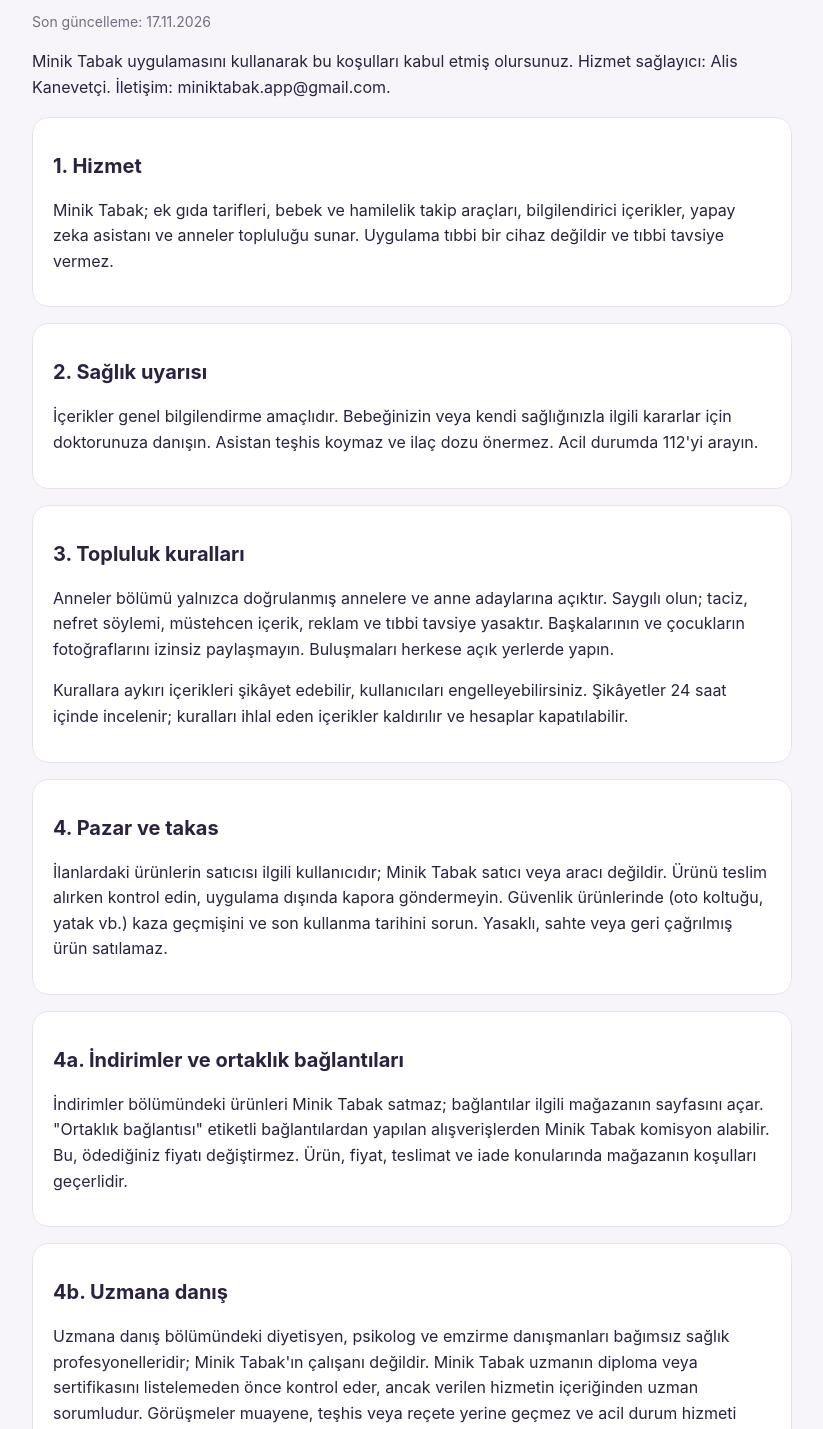
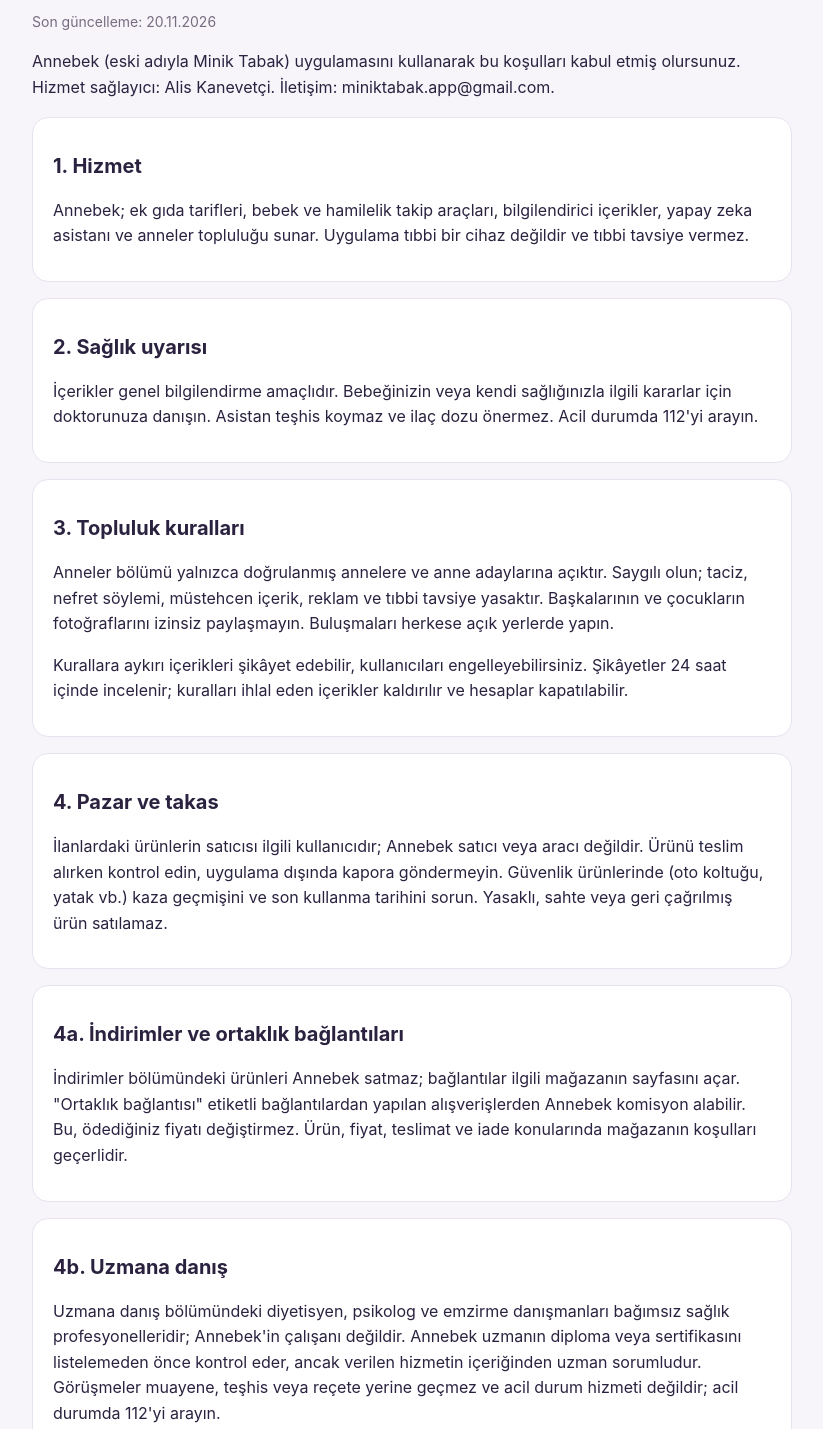
Before and after one commit to BerkayKanevetci/miniktabak-web, a plain HTML site: page kosullar.html in a window 1280 px wide. Shown: the part 171-1600 px from the top of the page, without its empty margins (228-1051 px from the left). Drawn offline with Linux system fonts and the light colour scheme.

Commit message:
Sayfalar Annebek adına göre güncellendi + marka/telif bölümü (5a) (#2)
* Kullanım koşulları: marka, telif ve fikri mülkiyet bölümü (5a) eklendi

Co-Authored-By: Claude Fable 5.2 <noreply@anthropic.com>
Claude-Session: https://claude.ai/code/session_01Q3An9Dz9F8rWJfrjTBgz17

* README: Annebek

Co-Authored-By: Claude Fable 5.2 <noreply@anthropic.com>
Claude-Session: https://claude.ai/code/session_01Q3An9Dz9F8rWJfrjTBgz17

---------

Co-authored-by: Claude <noreply@anthropic.com>

```diff
--- a/kosullar.html
+++ b/kosullar.html
@@ -1,6 +1,6 @@
 <!doctype html>
 <html lang="tr"><head><meta charset="utf-8"><meta name="viewport" content="width=device-width, initial-scale=1">
-<title>Kullanım Koşulları · Minik Tabak</title>
+<title>Kullanım Koşulları · Annebek</title>
 <style>
 :root{--bg:#F7F5FA;--card:#fff;--ink:#2B2240;--sub:#776C80;--pri:#D63C78;--line:#E7E2EE}
 @media (prefers-color-scheme:dark){:root{--bg:#17131F;--card:#231D2E;--ink:#F4EEF8;--sub:#B3A8C0;--pri:#FF6FA3;--line:#3A3147}}
@@ -15,14 +15,15 @@ section{background:var(--card);border:1px solid var(--line);border-radius:16px;p
 </style></head><body><main>
 <header><b>Minik <span>Tabak</span></b></header>
 <nav><a href="index.html">Destek</a><a href="gizlilik.html">Gizlilik Politikası</a><a href="kosullar.html">Kullanım Koşulları</a></nav>
-<h1>Kullanım Koşulları</h1><p class="sub">Son güncelleme: 17.11.2026</p><p>Minik Tabak uygulamasını kullanarak bu koşulları kabul etmiş olursunuz. Hizmet sağlayıcı: Alis Kanevetçi. İletişim: miniktabak.app@gmail.com.</p>
-<section><h2>1. Hizmet</h2><p>Minik Tabak; ek gıda tarifleri, bebek ve hamilelik takip araçları, bilgilendirici içerikler, yapay zeka asistanı ve anneler topluluğu sunar. Uygulama tıbbi bir cihaz değildir ve tıbbi tavsiye vermez.</p></section>
+<h1>Kullanım Koşulları</h1><p class="sub">Son güncelleme: 20.11.2026</p><p>Annebek (eski adıyla Minik Tabak) uygulamasını kullanarak bu koşulları kabul etmiş olursunuz. Hizmet sağlayıcı: Alis Kanevetçi. İletişim: miniktabak.app@gmail.com.</p>
+<section><h2>1. Hizmet</h2><p>Annebek; ek gıda tarifleri, bebek ve hamilelik takip araçları, bilgilendirici içerikler, yapay zeka asistanı ve anneler topluluğu sunar. Uygulama tıbbi bir cihaz değildir ve tıbbi tavsiye vermez.</p></section>
 <section><h2>2. Sağlık uyarısı</h2><p>İçerikler genel bilgilendirme amaçlıdır. Bebeğinizin veya kendi sağlığınızla ilgili kararlar için doktorunuza danışın. Asistan teşhis koymaz ve ilaç dozu önermez. Acil durumda 112'yi arayın.</p></section>
 <section><h2>3. Topluluk kuralları</h2><p>Anneler bölümü yalnızca doğrulanmış annelere ve anne adaylarına açıktır. Saygılı olun; taciz, nefret söylemi, müstehcen içerik, reklam ve tıbbi tavsiye yasaktır. Başkalarının ve çocukların fotoğraflarını izinsiz paylaşmayın. Buluşmaları herkese açık yerlerde yapın.</p><p>Kurallara aykırı içerikleri şikâyet edebilir, kullanıcıları engelleyebilirsiniz. Şikâyetler 24 saat içinde incelenir; kuralları ihlal eden içerikler kaldırılır ve hesaplar kapatılabilir.</p></section>
-<section><h2>4. Pazar ve takas</h2><p>İlanlardaki ürünlerin satıcısı ilgili kullanıcıdır; Minik Tabak satıcı veya aracı değildir. Ürünü teslim alırken kontrol edin, uygulama dışında kapora göndermeyin. Güvenlik ürünlerinde (oto koltuğu, yatak vb.) kaza geçmişini ve son kullanma tarihini sorun. Yasaklı, sahte veya geri çağrılmış ürün satılamaz.</p></section>
-<section><h2>4a. İndirimler ve ortaklık bağlantıları</h2><p>İndirimler bölümündeki ürünleri Minik Tabak satmaz; bağlantılar ilgili mağazanın sayfasını açar. "Ortaklık bağlantısı" etiketli bağlantılardan yapılan alışverişlerden Minik Tabak komisyon alabilir. Bu, ödediğiniz fiyatı değiştirmez. Ürün, fiyat, teslimat ve iade konularında mağazanın koşulları geçerlidir.</p></section>
-<section><h2>4b. Uzmana danış</h2><p>Uzmana danış bölümündeki diyetisyen, psikolog ve emzirme danışmanları bağımsız sağlık profesyonelleridir; Minik Tabak'ın çalışanı değildir. Minik Tabak uzmanın diploma veya sertifikasını listelemeden önce kontrol eder, ancak verilen hizmetin içeriğinden uzman sorumludur. Görüşmeler muayene, teşhis veya reçete yerine geçmez ve acil durum hizmeti değildir; acil durumda 112'yi arayın.</p><p>Ödeme uzman saati onayladıktan sonra lisanslı ödeme kuruluşu üzerinden alınır; ücretin bir kısmı Minik Tabak hizmet bedelidir (komisyon). Görüşmeden 24 saat öncesine kadar yapılan iptallerde ücret iade edilir. Görüşme talebinde yazdığınız konu ve görüşme bilgileri yalnızca seçtiğiniz uzmanla paylaşılır. Uzman başvurusunda yüklenen belgeler gizli tutulur ve yalnızca doğrulama için kullanılır.</p></section>
+<section><h2>4. Pazar ve takas</h2><p>İlanlardaki ürünlerin satıcısı ilgili kullanıcıdır; Annebek satıcı veya aracı değildir. Ürünü teslim alırken kontrol edin, uygulama dışında kapora göndermeyin. Güvenlik ürünlerinde (oto koltuğu, yatak vb.) kaza geçmişini ve son kullanma tarihini sorun. Yasaklı, sahte veya geri çağrılmış ürün satılamaz.</p></section>
+<section><h2>4a. İndirimler ve ortaklık bağlantıları</h2><p>İndirimler bölümündeki ürünleri Annebek satmaz; bağlantılar ilgili mağazanın sayfasını açar. "Ortaklık bağlantısı" etiketli bağlantılardan yapılan alışverişlerden Annebek komisyon alabilir. Bu, ödediğiniz fiyatı değiştirmez. Ürün, fiyat, teslimat ve iade konularında mağazanın koşulları geçerlidir.</p></section>
+<section><h2>4b. Uzmana danış</h2><p>Uzmana danış bölümündeki diyetisyen, psikolog ve emzirme danışmanları bağımsız sağlık profesyonelleridir; Annebek'in çalışanı değildir. Annebek uzmanın diploma veya sertifikasını listelemeden önce kontrol eder, ancak verilen hizmetin içeriğinden uzman sorumludur. Görüşmeler muayene, teşhis veya reçete yerine geçmez ve acil durum hizmeti değildir; acil durumda 112'yi arayın.</p><p>Ödeme uzman saati onayladıktan sonra lisanslı ödeme kuruluşu üzerinden alınır; ücretin bir kısmı Annebek hizmet bedelidir (komisyon). Görüşmeden 24 saat öncesine kadar yapılan iptallerde ücret iade edilir. Görüşme talebinde yazdığınız konu ve görüşme bilgileri yalnızca seçtiğiniz uzmanla paylaşılır. Uzman başvurusunda yüklenen belgeler gizli tutulur ve yalnızca doğrulama için kullanılır.</p></section>
 <section><h2>5. İçerik hakları</h2><p>Paylaştığınız içeriklerin sorumluluğu size aittir. Paylaştığınız içeriği hizmetin sunulması amacıyla uygulamada göstermemiz için bize ücretsiz ve münhasır olmayan izin verirsiniz. Uygulamanın tasarımı, metinleri ve tarifleri izinsiz kopyalanamaz.</p></section>
+<section><h2>5a. Marka, telif ve fikri mülkiyet</h2><p>Annebek adı, logosu, uygulama simgesi, açılış ekranı, ekran ve arayüz tasarımları, yazılımı, veri tabanı, tarifleri, metinleri, görselleri ve sesleri dahil uygulamanın tüm unsurları üzerindeki haklar hizmet sağlayıcıya veya ona lisans verenlere aittir. Bu unsurlar 5846 sayılı Fikir ve Sanat Eserleri Kanunu, 6769 sayılı Sınai Mülkiyet Kanunu ve 6102 sayılı Türk Ticaret Kanunu'nun haksız rekabet hükümleri ile korunur.</p><p>Size yalnızca uygulamayı kişisel ve ticari olmayan amaçla kullanmanız için sınırlı, devredilemeyen ve geri alınabilir bir kullanım izni verilir. Yazılı iznimiz olmadan uygulamanın veya içeriğinin tamamını ya da bir bölümünü kopyalamak, çoğaltmak, yaymak, değiştirerek kullanmak, başka bir uygulamada veya sitede yayımlamak; yasaların izin verdiği haller dışında yazılımı kaynak koda dönüştürmek veya tersine mühendislik yapmak; otomatik araçlarla toplu içerik çekmek; Annebek adını, logosunu veya bunlarla karıştırılabilecek kadar benzer ad, işaret ve tasarımları kullanmak yasaktır.</p><p>Bu kurallara aykırı kullanımlarda içeriğin kaldırılmasını isteme, hukuk ve ceza yollarına başvurma ve tazminat talep etme hakkımız saklıdır. Hak ihlali bildirimleri için: miniktabak.app@gmail.com.</p></section>
 <section><h2>6. Sorumluluğun sınırı</h2><p>Hizmet "olduğu gibi" sunulur. Kullanıcılar arasındaki buluşma, alışveriş ve iletişimlerden doğan zararlardan, yasaların izin verdiği ölçüde sorumlu değiliz.</p></section>
 <section><h2>7. Hesabın kapatılması</h2><p>Hesabınızı istediğiniz zaman uygulama içinden silebilirsiniz. Koşulları ihlal eden hesapları kapatma hakkımız saklıdır.</p></section>
 <section><h2>8. Uygulanacak hukuk</h2><p>Bu koşullara Türkiye Cumhuriyeti hukuku uygulanır. Tüketici işlemlerinde tüketici hakem heyetleri ve tüketici mahkemeleri yetkilidir.</p></section>
```
Also changed, not shown: gizlilik.html (+3 -3 lines), index.html (+3 -3 lines), 1 other file.
